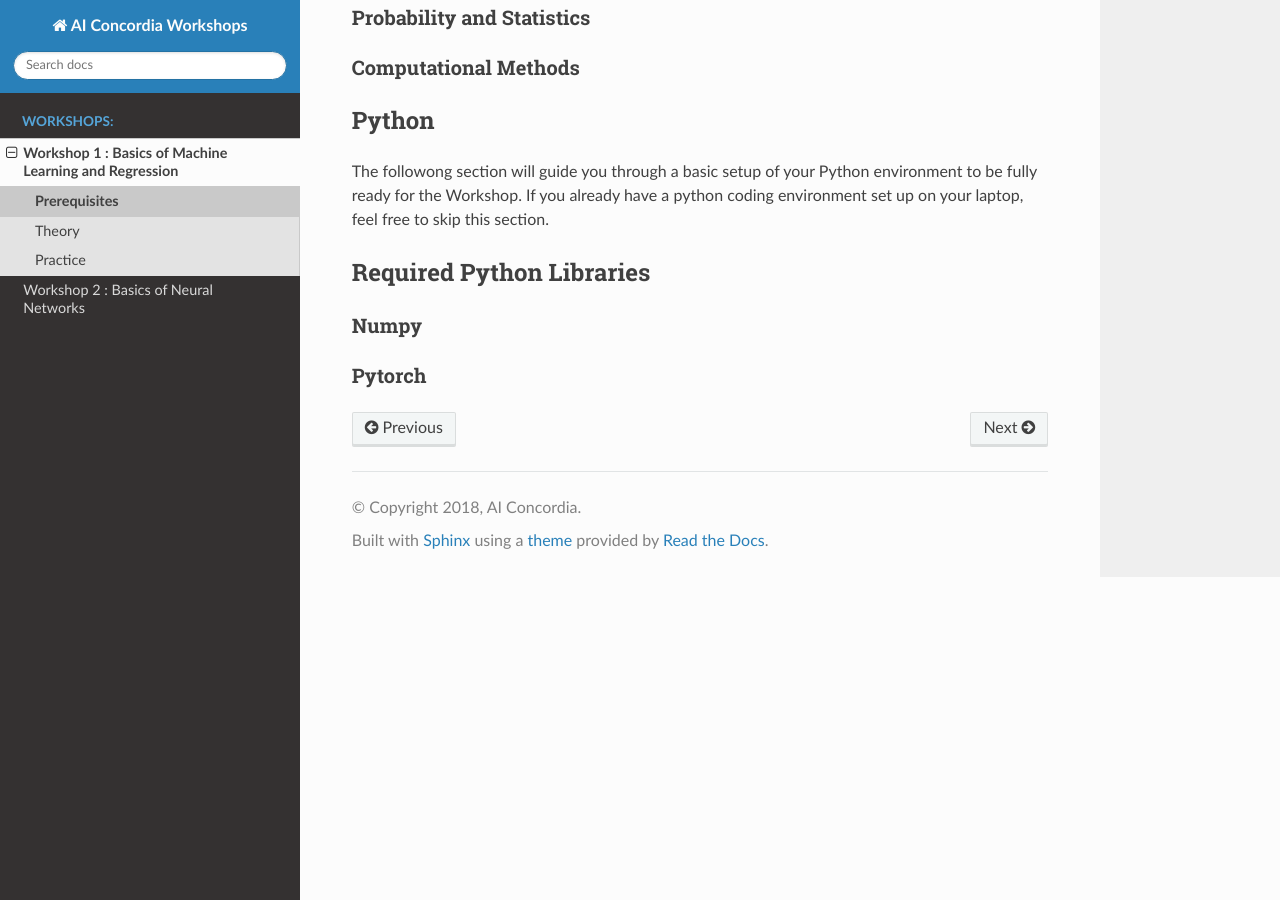
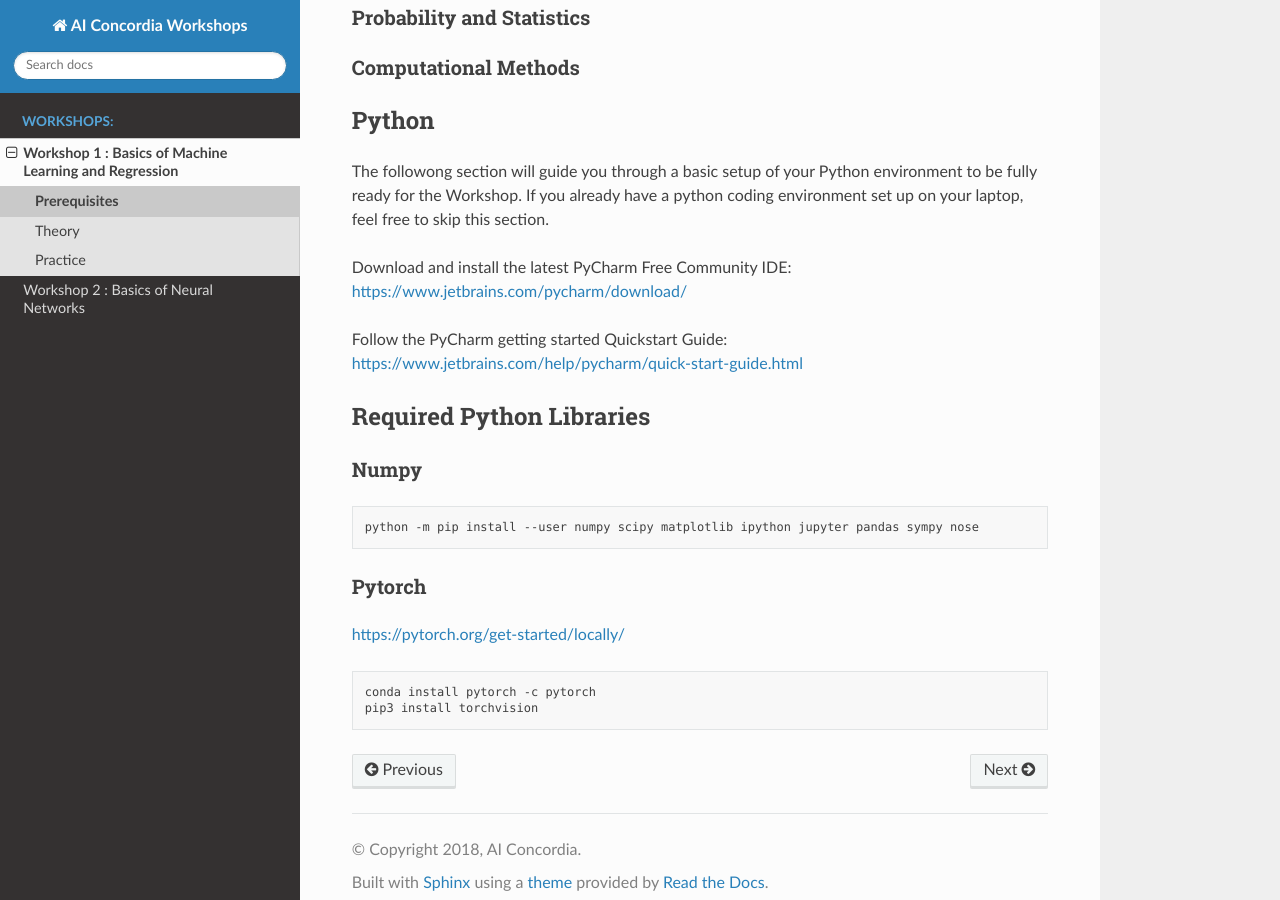
Before and after one commit to olibel270/AIConcordiaTraining, a Sphinx documentation site: the page built from Docs/source/Content/Workshop1/Prerequisites.rst, in a window 1280 px wide and 900 px high, scrolled down 903 px. Built offline with Sphinx 7.4.7 and the Read the Docs theme 2.0.0, drawn with Linux system fonts in a browser that asks for light colours.

Commit message:
Update Workshop1 Prereqs

```diff
--- a/Docs/source/Content/Workshop1/Prerequisites.rst
+++ b/Docs/source/Content/Workshop1/Prerequisites.rst
@@ -36,11 +36,25 @@ Python
 The followong section will guide you through a basic setup of your Python environment to be fully ready for the Workshop.
 If you already have a python coding environment set up on your laptop, feel free to skip this section.
 
+Download and install the latest PyCharm Free Community IDE: https://www.jetbrains.com/pycharm/download/
+
+Follow the PyCharm getting started Quickstart Guide: https://www.jetbrains.com/help/pycharm/quick-start-guide.html
+
 Required Python Libraries
 =========================
 
 Numpy
 -----
+.. code-block:: none
+
+   python -m pip install --user numpy scipy matplotlib ipython jupyter pandas sympy nose
 
 Pytorch
 -------
+
+https://pytorch.org/get-started/locally/
+
+.. code-block:: none
+
+   conda install pytorch -c pytorch
+   pip3 install torchvision
```
Also changed, not shown: 18 other files.
